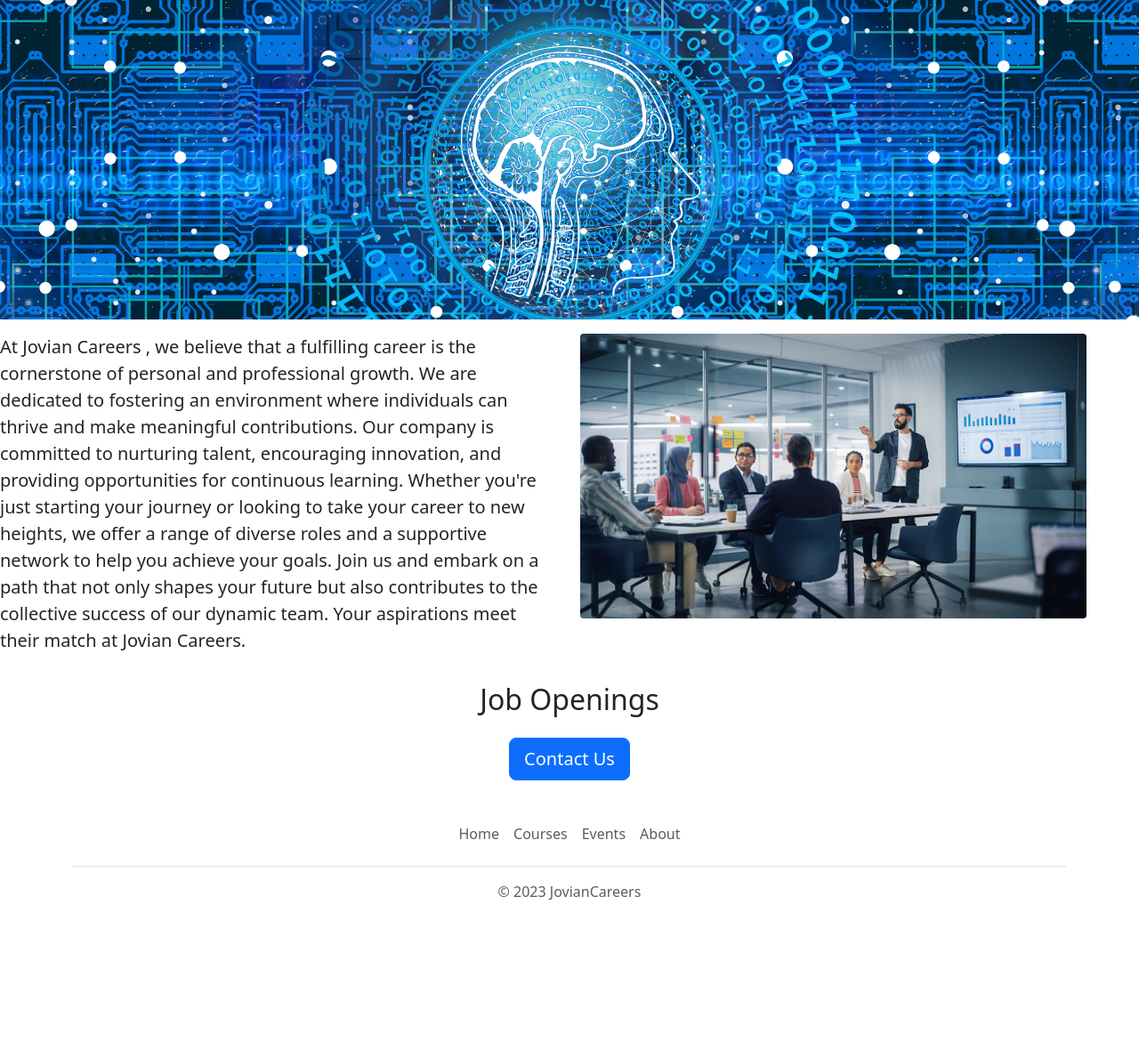
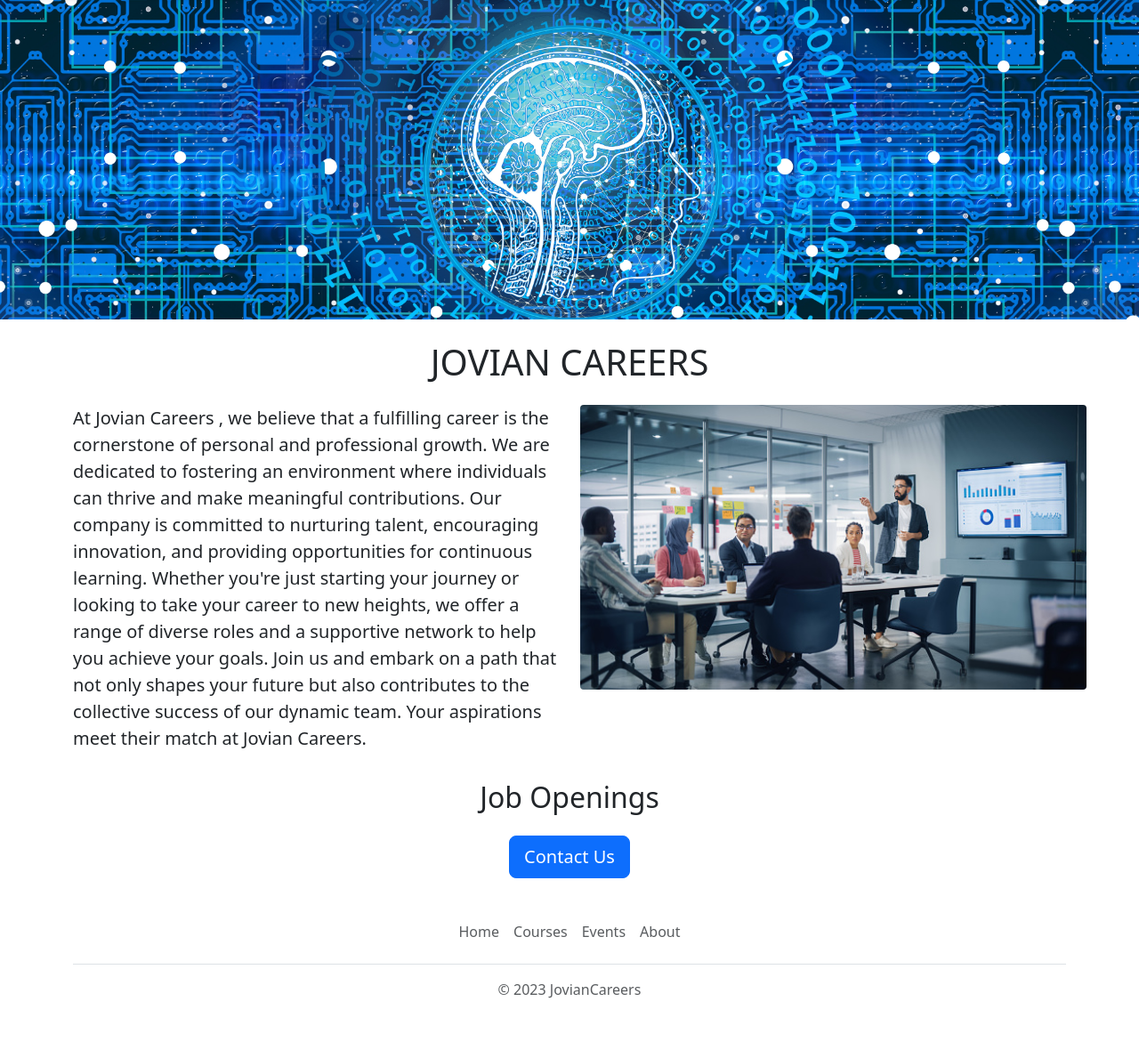
Before and after one commit to KoduriSaiHarshitha/jovian-career-website, a Flask app: template templates/home.html in a window 1280 px wide. Shown: the part 57-1237 px from the top of the page at 89% size. Before the commit the page ends 1069 px from the top, so only its background shows below. Run offline with Flask 3, Linux system fonts and the light colour scheme; the template is opened without the code that fills it, so the values that code supplies are empty.

Commit message:
added heading as it was missing

```diff
--- a/templates/home.html
+++ b/templates/home.html
@@ -3,14 +3,14 @@
   <head>
   <title> Jovian Careers </title>
     {% include 'bootstrap.html' %}
-
-
  </head>
  <body>
    {% include  'nav.html' %}
    {% include  'banner.html' %}
-
-
+  <div class="container">
+      <h1 class="text-center mt-2 mb-4">
+        JOVIAN CAREERS
+      </h1>
  <div class="row" style="margin-bottom:16px">
  <div class="col-md-6">
    <p class="lead">
--- a/templates/jobitem.html
+++ b/templates/jobitem.html
@@ -1,4 +1,4 @@
-<div class = "border-bottom row"style="margin-bottom:16px;padding-bottom:8px">
+<div class = "border-bottom row"style="margin-bottom:16px;padding-bottom:7px">
 <div class='col-10'>
   <h4 style="color:rgb(120,120,120);margin-bottom:4px;">          {{job['title']}}
   </h4>
```
